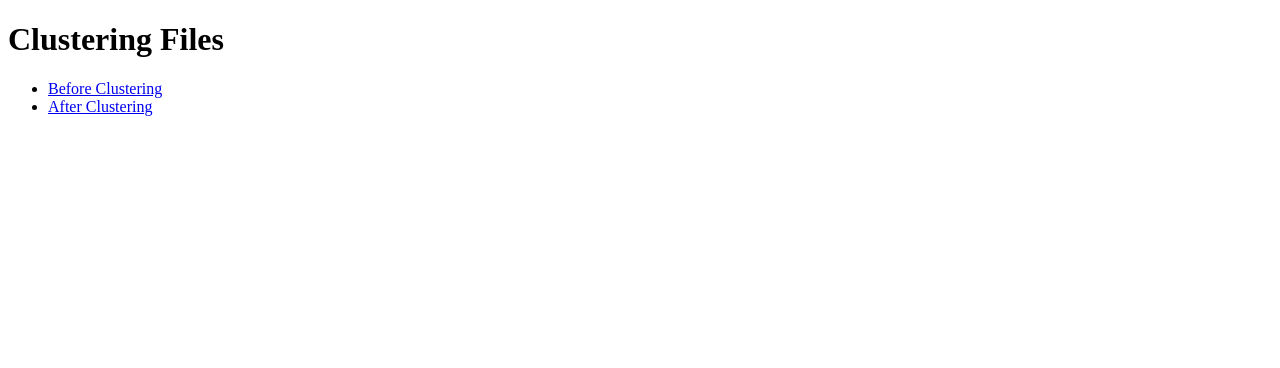
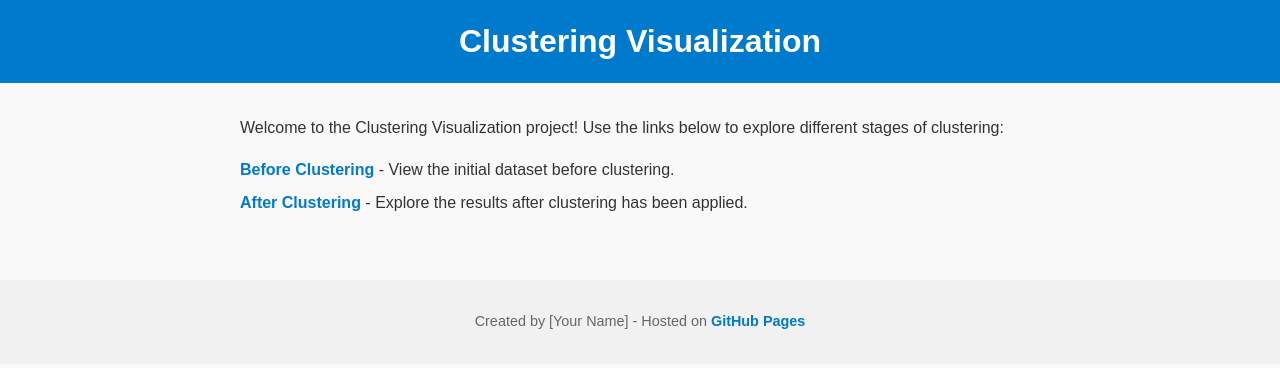
Before and after one commit to zoe2023zzx/3d_clustering, a plain HTML site: page index.html in a window 1280 px wide. Drawn offline with Linux system fonts and the light colour scheme.

Commit message:
Update index.html

```diff
--- a/index.html
+++ b/index.html
@@ -3,13 +3,68 @@
 <head>
     <meta charset="UTF-8">
     <meta name="viewport" content="width=device-width, initial-scale=1.0">
-    <title>Clustering Files</title>
+    <title>Clustering Visualization</title>
+    <style>
+        body {
+            font-family: Arial, sans-serif;
+            line-height: 1.6;
+            margin: 0;
+            padding: 0;
+            background-color: #f9f9f9;
+            color: #333;
+        }
+        header {
+            background: #007acc;
+            color: #fff;
+            padding: 1rem 0;
+            text-align: center;
+        }
+        h1 {
+            margin: 0;
+        }
+        main {
+            padding: 1rem;
+            max-width: 800px;
+            margin: 0 auto;
+        }
+        ul {
+            list-style: none;
+            padding: 0;
+        }
+        li {
+            margin: 0.5rem 0;
+        }
+        a {
+            text-decoration: none;
+            color: #007acc;
+            font-weight: bold;
+        }
+        a:hover {
+            text-decoration: underline;
+        }
+        footer {
+            text-align: center;
+            padding: 1rem 0;
+            background: #f1f1f1;
+            margin-top: 2rem;
+            font-size: 0.9rem;
+            color: #666;
+        }
+    </style>
 </head>
 <body>
-    <h1>Clustering Files</h1>
-    <ul>
-        <li><a href="before_clustering.html">Before Clustering</a></li>
-        <li><a href="after_clustering.html">After Clustering</a></li>
-    </ul>
+    <header>
+        <h1>Clustering Visualization</h1>
+    </header>
+    <main>
+        <p>Welcome to the Clustering Visualization project! Use the links below to explore different stages of clustering:</p>
+        <ul>
+            <li><a href="before_clustering.html">Before Clustering</a> - View the initial dataset before clustering.</li>
+            <li><a href="after_clustering.html">After Clustering</a> - Explore the results after clustering has been applied.</li>
+        </ul>
+    </main>
+    <footer>
+        <p>Created by [Your Name] - Hosted on <a href="https://pages.github.com/" target="_blank">GitHub Pages</a></p>
+    </footer>
 </body>
 </html>
```
